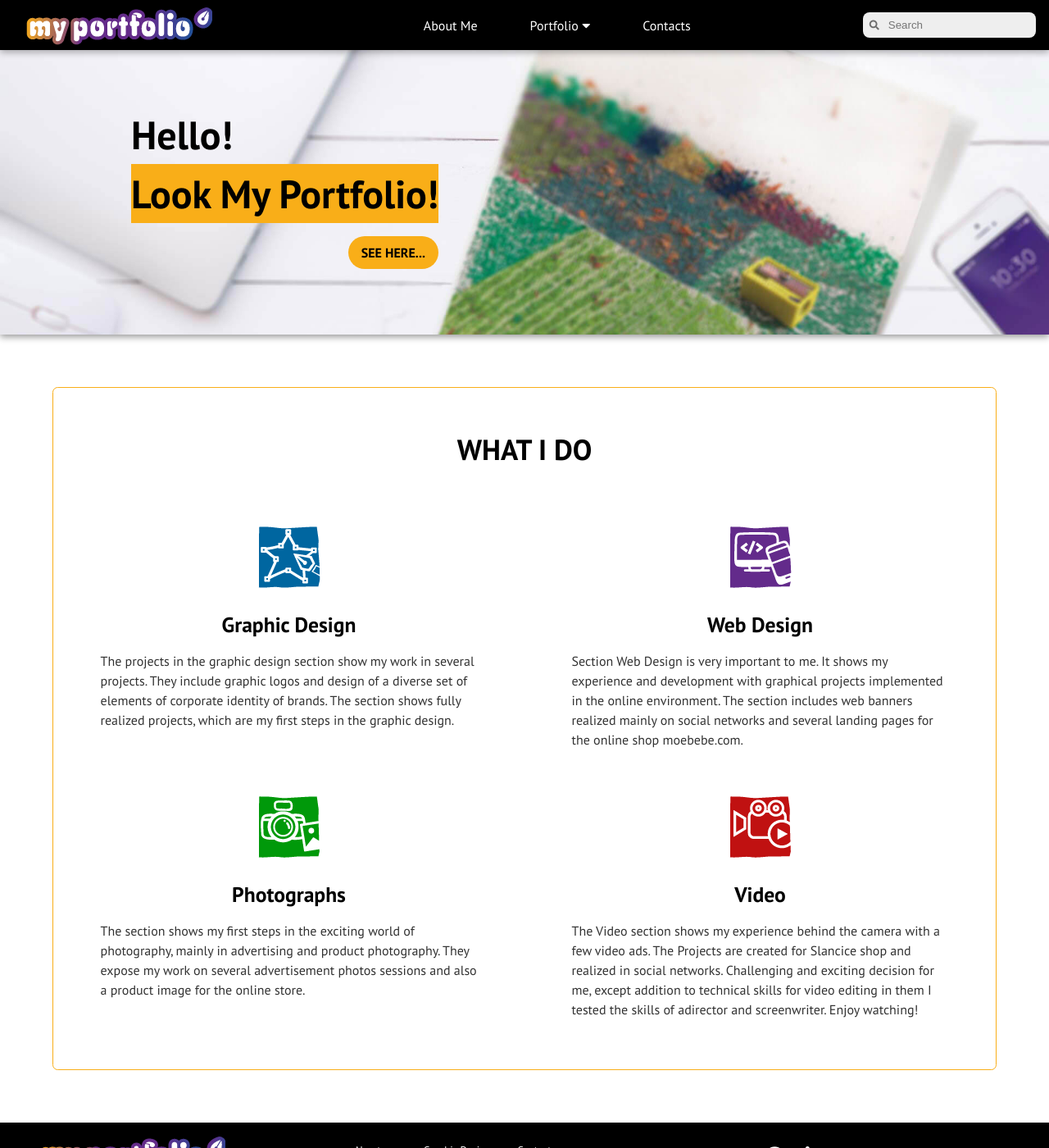
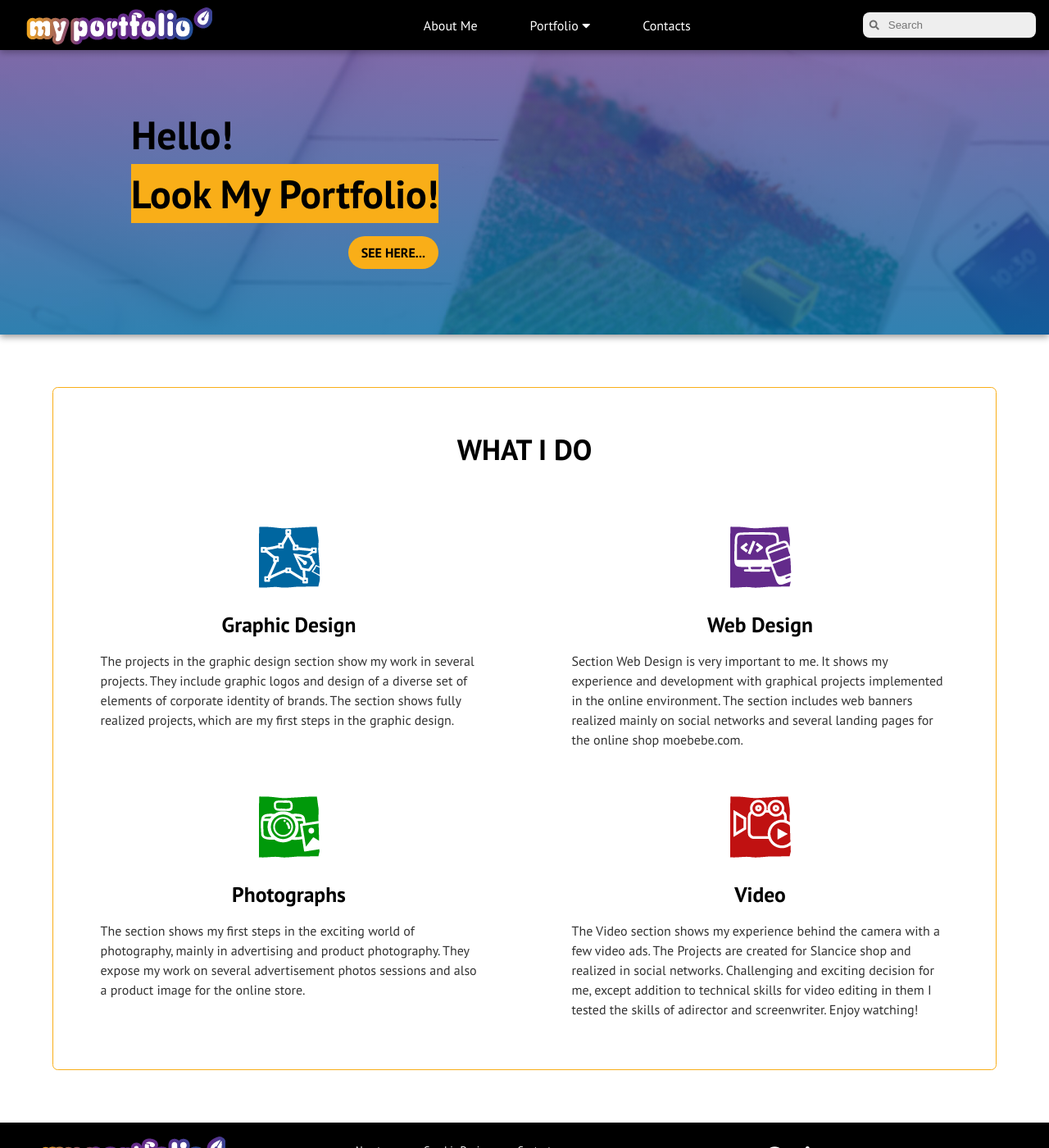
Before and after one commit to LiliyaMilanova/myportfolio, a Jekyll site: the page built from index.html, in a window 1280 px wide and 1400 px high. Shown: the whole window at 82% size. Built offline with Jekyll 4.4.1, drawn with Linux system fonts in a browser that asks for light colours; nearby versions of some CDN libraries.

Commit message:
Update styles.css

```diff
--- a/css/styles.css
+++ b/css/styles.css
@@ -19,7 +19,8 @@ body {
 .header {
     display: flex;
     flex-wrap: wrap;
-    background-image: url(/myportfolio/images/header.jpg);
+    background-image: linear-gradient(0deg, rgba(0, 102, 160, 0.8), rgba(99, 43, 134, 0.7)),
+    url(/myportfolio/images/header.jpg);
     background-size: cover;
     padding: 8rem 0 5rem 0;
     max-width: 100%;
```
